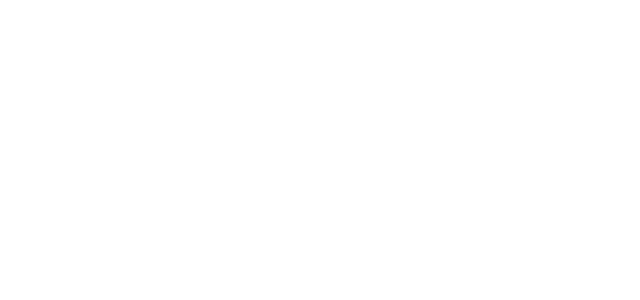
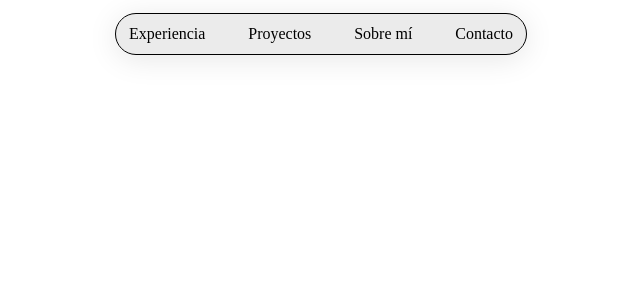
Before and after one commit to TevesManuel/myOwnWebsite, a React (Create React App) app: page / in a window 1280 px wide. Shown: the top 300 px of the page, without its empty margins (319-959 px from the left). Built offline with nearby package versions, Linux system fonts and the light colour scheme.

Commit message:
save progress with navbar

```diff
--- a/package.json
+++ b/package.json
@@ -3,6 +3,10 @@
   "version": "0.1.0",
   "private": true,
   "dependencies": {
+    "@emotion/react": "^11.13.3",
+    "@emotion/styled": "^11.13.0",
+    "@mui/icons-material": "^6.1.4",
+    "@mui/material": "^6.1.4",
     "@testing-library/jest-dom": "^5.17.0",
     "@testing-library/react": "^13.4.0",
     "@testing-library/user-event": "^13.5.0",
@@ -10,6 +14,7 @@
     "@types/node": "^16.18.114",
     "@types/react": "^18.3.11",
     "@types/react-dom": "^18.3.1",
+    "normalize.css": "^8.0.1",
     "react": "^18.3.1",
     "react-dom": "^18.3.1",
     "react-scripts": "5.0.1",
--- a/public/index.html
+++ b/public/index.html
@@ -24,7 +24,7 @@
       work correctly both with client-side routing and a non-root public URL.
       Learn how to configure a non-root public URL by running `npm run build`.
     -->
-    <title>React App</title>
+    <title>Manuel Teves</title>
   </head>
   <body>
     <noscript>You need to enable JavaScript to run this app.</noscript>
--- a/src/App.tsx
+++ b/src/App.tsx
@@ -1,12 +1,18 @@
 import React from 'react';
 import './App.css';
+import Footer from './components/Footer/Footer';
+import Navbar from './components/Navbar/Navbar';
 
 function App() {
     return (
-        <div className="App">
-            <header className="App-header">
-            </header>
-        </div>
+        <>
+            <Navbar />
+            <div className='fwh'>
+                <div>
+
+                </div>
+            </div>
+        </>
     );
 }
 
--- /dev/null
+++ b/src/components/Footer/Footer.css
@@ -0,0 +1,5 @@
+.footerMainDiv {
+    width: 100%;
+    height: 20%;
+    background-color: red;
+}
--- /dev/null
+++ b/src/components/Footer/Footer.tsx
@@ -0,0 +1,11 @@
+import React from "react";
+import './Footer.css';
+
+const Footer : React.FC = () => {
+    return (
+        <div className="footerMainDiv">
+        </div>
+    );
+};
+
+export default Footer;
--- /dev/null
+++ b/src/components/Navbar/Navbar.css
@@ -0,0 +1,31 @@
+.navbarMainContainer {
+    display: flex;
+    justify-content: center;
+}
+.navbarContainer {
+    background: rgba(0, 0, 0, 0.08);
+    box-shadow: 0 4px 30px rgba(0, 0, 0, 0.1);
+    backdrop-filter: blur(5px);
+    -webkit-backdrop-filter: blur(5px);
+    border: 1px solid rgba(0, 0, 0, 1);
+    height: 5%;
+    width: 30%;
+    z-index: 9999;
+    position: fixed;
+    top: 0;
+    margin-top: 1%;
+    display: flex;
+    justify-content: space-between;
+    padding: 0% 1% 0% 1%;
+    border-radius: 40px;
+}
+.navbarOption {
+    height: 100%;
+    display: flex;
+    justify-content: center;
+    align-items: center;
+}
+
+.navbarOption :hover{
+    color:white;
+}
--- /dev/null
+++ b/src/components/Navbar/Navbar.tsx
@@ -0,0 +1,25 @@
+import React from "react";
+import './Navbar.css';
+
+const Navbar : React.FC = () => {
+    return (
+        <div className="navbarMainContainer">
+            <div className="navbarContainer">
+                <div className="navbarOption">
+                    <p>Experiencia</p>
+                </div>
+                <div className="navbarOption">
+                    <p>Proyectos</p>
+                </div>
+                <div className="navbarOption">
+                    <p>Sobre mí</p>
+                </div>
+                <div className="navbarOption">
+                    <p>Contacto</p>
+                </div>
+            </div>
+        </div>
+    );
+};
+
+export default Navbar;
--- a/src/index.css
+++ b/src/index.css
@@ -0,0 +1,16 @@
+html {
+    width: 100dvw;
+    height: 100dvh;
+}
+body {
+    width: 100%;
+    height: 100%;
+}
+#root {
+    width: 100%;
+    height: 100%;
+}
+.fwh {
+    width: 100%;
+    height: 100%;
+}
--- a/src/index.tsx
+++ b/src/index.tsx
@@ -1,5 +1,6 @@
 import React from 'react';
 import ReactDOM from 'react-dom/client';
+import 'normalize.css';
 import './index.css';
 import App from './App';
 
```
Also changed, not shown: 1 other file (tests, documents, lock files or other folders).
